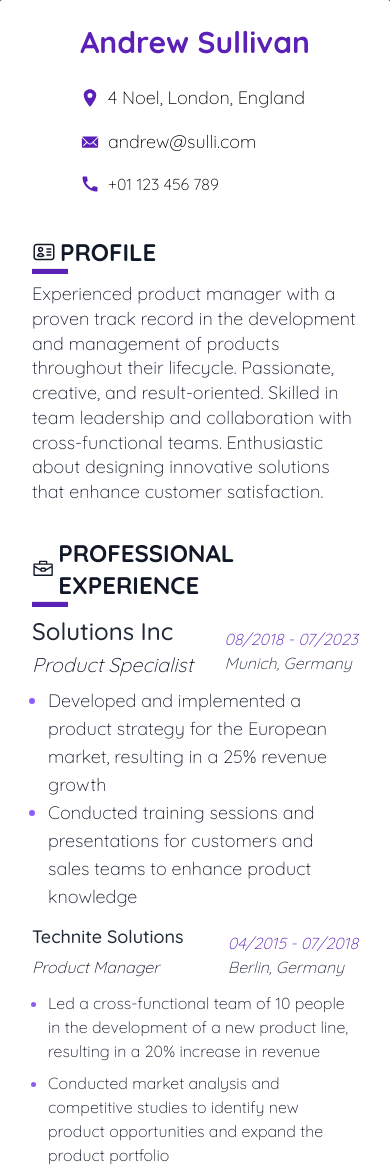
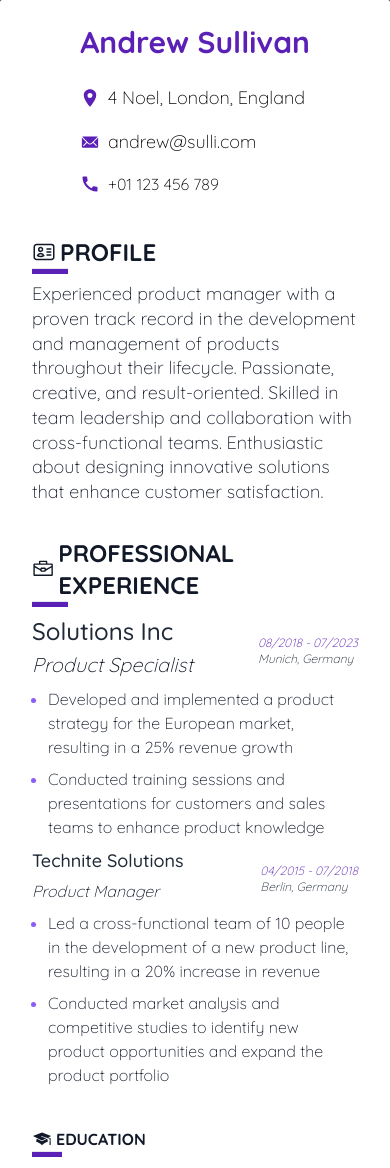
Before and after one commit to victorwamwea/deploy-static-site, a React (Vite) app: page / in a window 390 px wide. Shown: the top 1168 px of the page. Built offline with nearby package versions, Linux system fonts and the light colour scheme.

Commit message:
Changed font size

```diff
--- a/src/components/Content.jsx
+++ b/src/components/Content.jsx
@@ -37,7 +37,7 @@ function Content() {
                         </p>
                     </div>
                     <div className="my-3">
-                        <p className="italic font-light text-gray-800 text-md">
+                        <p className="text-xs italic font-light text-gray-800 lg:text-md">
                             <span className="text-violet-800">
                                 08/2018 - 07/2023
                             </span> <br/>
@@ -46,8 +46,8 @@ function Content() {
                     </div>
                 </div>
                 <ul className="ml-4 list-disc marker:text-violet-500">
-                    <li className="text-lg font-light text-gray-900">Developed and implemented a product strategy for the European market, resulting in a 25% revenue growth</li>
-                    <li className="mb-2 text-lg font-light text-gray-900">Conducted training sessions and presentations for customers and sales teams to enhance product knowledge</li>
+                    <li className="mb-2 font-light text-gray-900 text-md lg:text-lg">Developed and implemented a product strategy for the European market, resulting in a 25% revenue growth</li>
+                    <li className="mb-2 font-light text-gray-900 text-md lg:text-lg">Conducted training sessions and presentations for customers and sales teams to enhance product knowledge</li>
                 </ul>
             </div>
             <div className="">
@@ -59,7 +59,7 @@ function Content() {
                         </p>
                     </div>
                     <div className="my-3">
-                        <p className="italic font-light text-gray-800 text-md">
+                        <p className="text-xs italic font-light text-gray-800 lg:text-md">
                             <span className="text-violet-800">
                                 04/2015 - 07/2018
                             </span> <br/>
```
